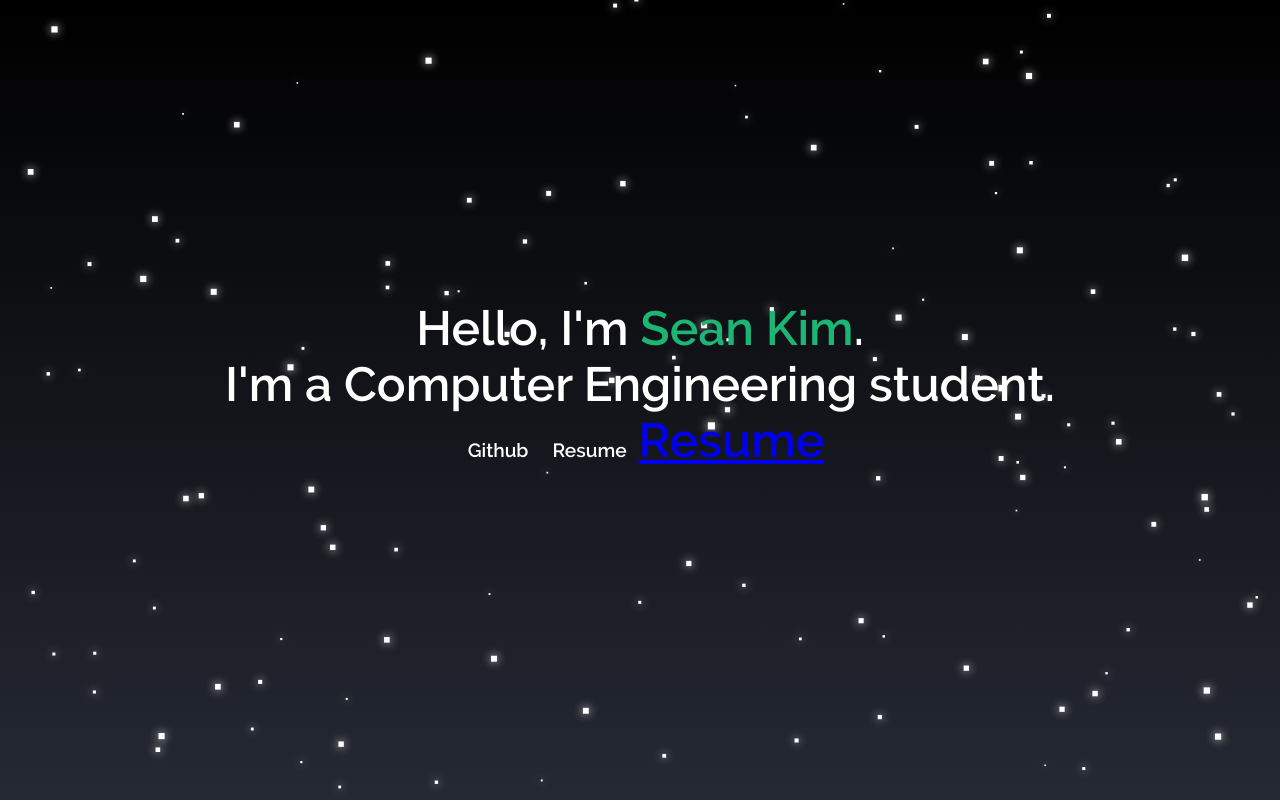
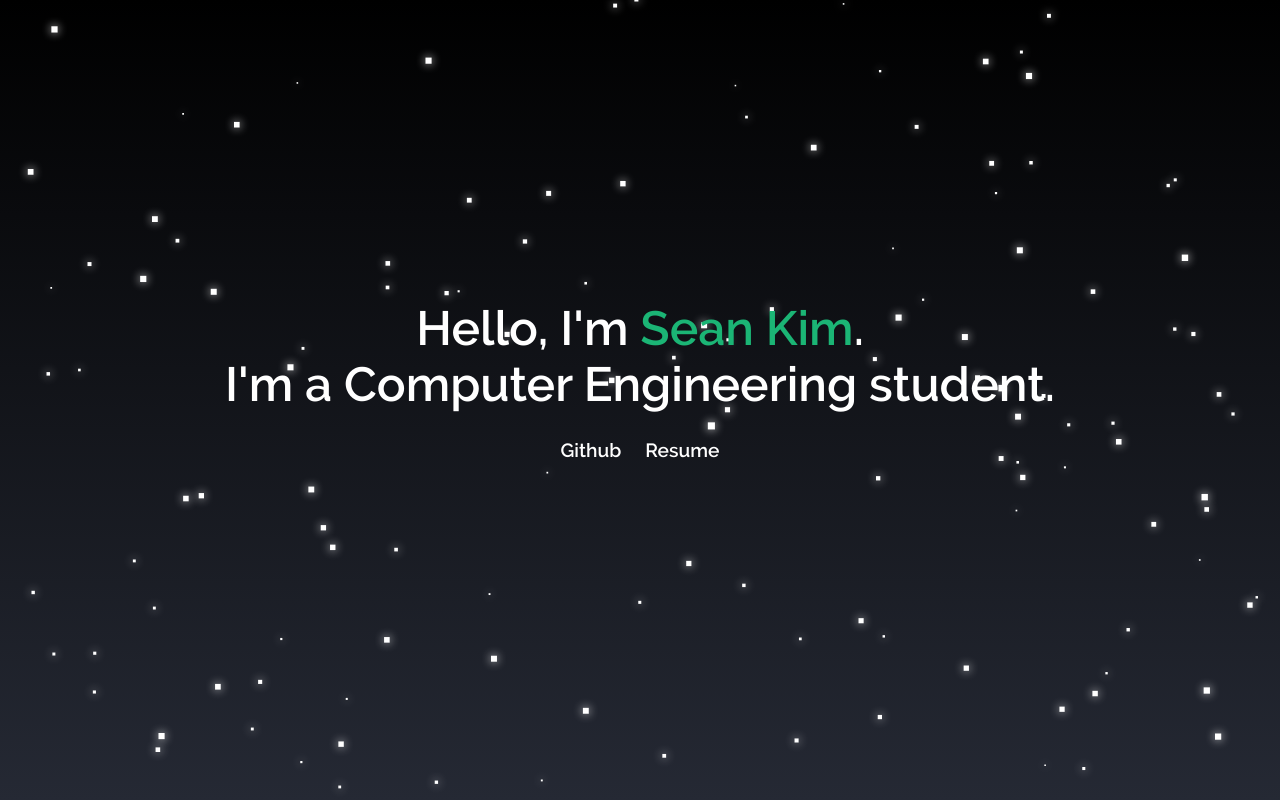
Before and after one commit to SeanKimCC/PersonalWebsite, a React (Create React App) app in the folder personal-web/: page / in a window 1280 px wide. Built offline with nearby package versions, Linux system fonts and the light colour scheme.

Commit message:
added award ppt

```diff
--- a/personal-web/src/App.css
+++ b/personal-web/src/App.css
@@ -75,5 +75,5 @@ body{
 
 }
 .hidden{
-  display:hidden;
+  display:none;
 }
```
